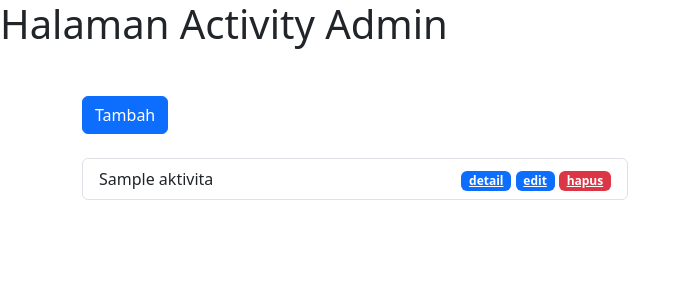
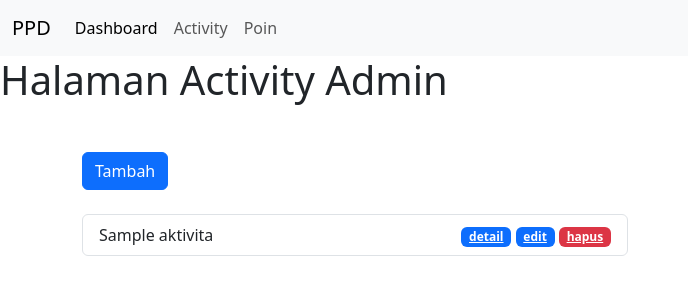
Before and after one commit to MSZHabibie/INF206-2021-RD5-PPD, a PHP site: the page made by app/views/activity/admin2.php in a window 1280 px wide. Shown: the top 300 px of the page, without its empty margins (0-688 px from the left). Run offline with PHP 8.4, Linux system fonts and the light colour scheme; the template is opened without the code that fills it: most values are stand-ins (such as "Sample title", 1, 10 or a date in 2020); some libraries are stand-ins or nearby versions.

Commit message:
Penambahan navbar sementara dan link ke poin

```diff
--- a/app/views/dashboard/index.php
+++ b/app/views/dashboard/index.php
@@ -94,7 +94,7 @@
 						<li> <a href="#"><i class="fas fa-users"></i><span>Profile</span></a></li>
 						<li class="menu-header">Activity</li>
 						<li> <a href="#"><i class="fas fa-american-sign-language-interpreting"></i><span>Activity</span></a></li>
-						<li> <a href="#"><i class="fas fa-burn"></i><span>Points</span></a></li>
+						<li> <a href="<?= BASEURL; ?>/poin"><i class="fas fa-burn"></i><span>Points</span></a></li>
 						<li> <a href="table.html"><i class="far fa-address-card"></i><span>Community</span></a> </li>
 
 
--- a/app/views/templates/header.php
+++ b/app/views/templates/header.php
@@ -8,5 +8,24 @@
 </head>
 
 <body>
-
-</body>
+    <nav class="navbar navbar-expand-lg navbar-light bg-light">
+        <div class="container-fluid">
+            <a class="navbar-brand" href="<?= BASEURL; ?>/">PPD</a>
+            <button class="navbar-toggler" type="button" data-bs-toggle="collapse" data-bs-target="#navbarNav" aria-controls="navbarNav" aria-expanded="false" aria-label="Toggle navigation">
+                <span class="navbar-toggler-icon"></span>
+            </button>
+            <div class="collapse navbar-collapse" id="navbarNav">
+                <ul class="navbar-nav">
+                    <li class="nav-item">
+                        <a class="nav-link active" aria-current="page" href="<?= BASEURL; ?>/dashboard">Dashboard</a>
+                    </li>
+                    <li class="nav-item">
+                        <a class="nav-link" href="<?= BASEURL; ?>/activity">Activity</a>
+                    </li>
+                    <li class="nav-item">
+                        <a class="nav-link" href="<?= BASEURL; ?>/poin">Poin</a>
+                    </li>
+                </ul>
+            </div>
+        </div>
+    </nav>
```
